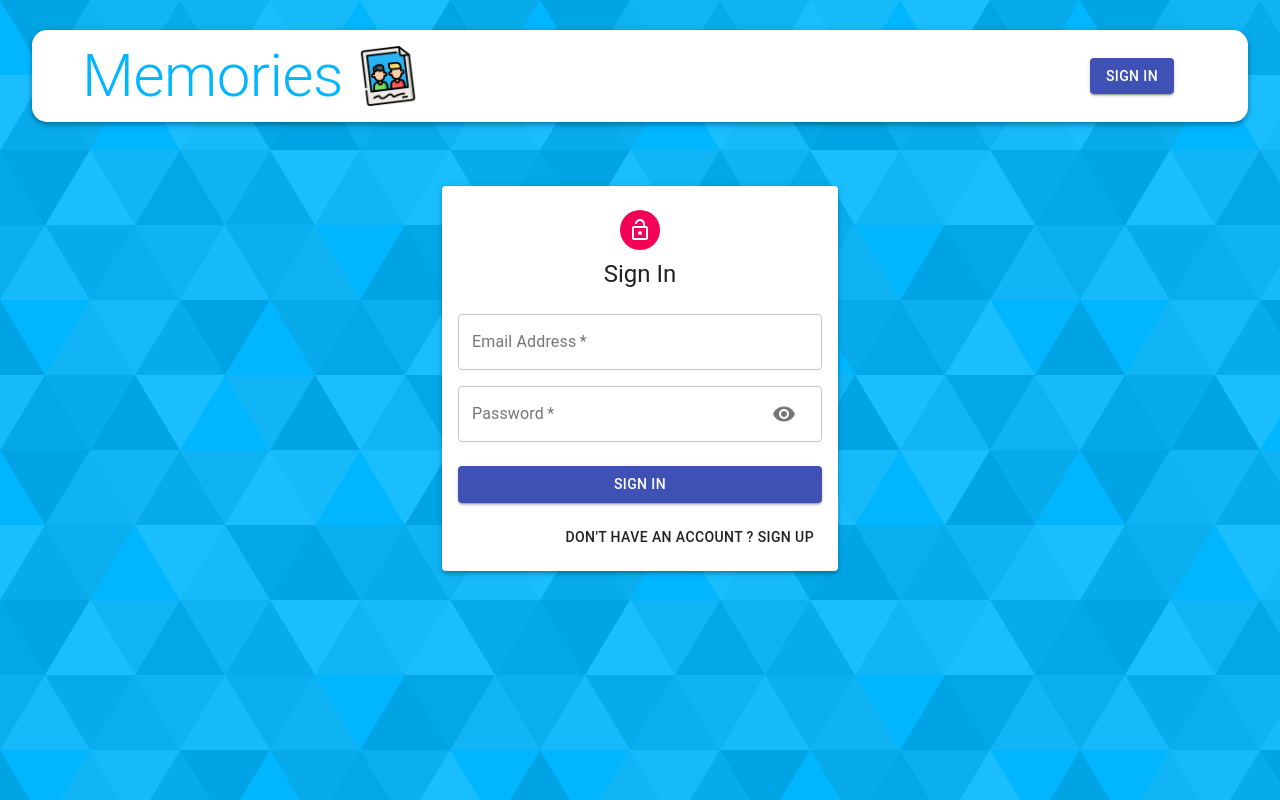
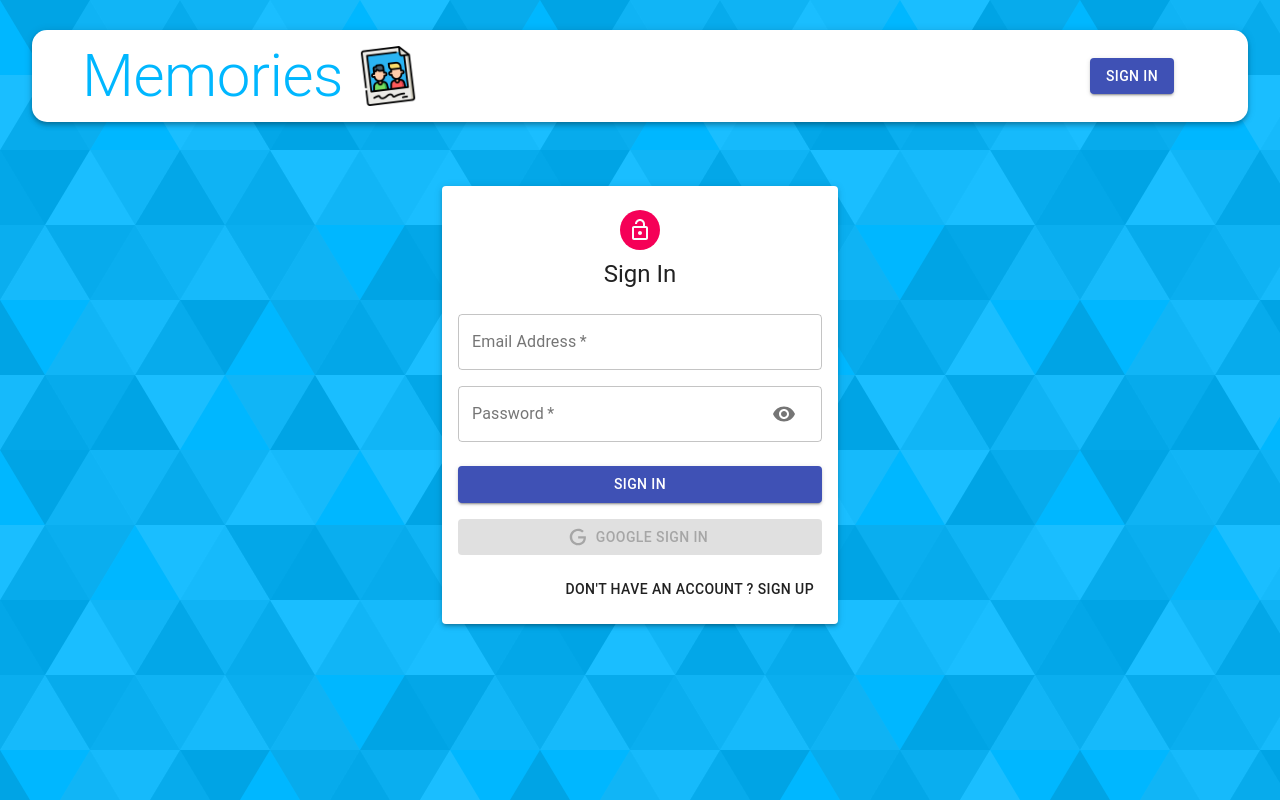
Before and after one commit to thanhnhan-12/Memories, a React (Create React App) app: page /auth in a window 1280 px wide. Built offline with nearby package versions, Linux system fonts and the light colour scheme.

Commit message:
Google Login

```diff
--- a/src/components/Auth/Auth.js
+++ b/src/components/Auth/Auth.js
@@ -1,10 +1,20 @@
-import React, { useState } from 'react'
-import { Avatar, Button, Paper, Grid, Typography, Container } from '@material-ui/core';
-import { GoogleLogin } from 'react-google-login';
+import React, { useState } from "react";
+import {
+  Avatar,
+  Button,
+  Paper,
+  Grid,
+  Typography,
+  Container,
+} from "@material-ui/core";
 
-import LockOutLinedIcon from '@material-ui/icons/LockOpenOutlined';
-import useStyles from './styles';
-import Input from './Input';
+import { GoogleLogin } from "react-google-login";
+import { useDispatch } from 'react-redux';
+
+import Icon from './icon'
+import LockOutLinedIcon from "@material-ui/icons/LockOpenOutlined";
+import useStyles from "./styles";
+import Input from "./Input";
 
 function Auth() {
   const classes = useStyles();
@@ -13,56 +23,128 @@
 
   const [isSignup, setIsSignup] = useState(false);
 
+  const dispatch = useDispatch();
+
   const handleShowPassword = () => {
-    setShowPassword((prevShowPassword) => !prevShowPassword );
-  }
+    setShowPassword((prevShowPassword) => !prevShowPassword);
+  };
 
-  const handleSubmit = () => {
+  const handleSubmit = () => {};
 
-  }
-
-  const handleChange = () => {
-
-  }
+  const handleChange = () => {};
 
   const switchMode = () => {
     setIsSignup((prevIsSignup) => !prevIsSignup);
     handleShowPassword(false);
+  };
+
+  const googleSuccess = async (res) => {
+    const result = res?.profileObj;
+    const token = res?.tokenId;
+
+    try {
+      dispatch({ type: 'AUTH', data: { result, token } });
+
+    } catch (error) {
+      console.log(error);
     }
+  };
+
+
+  const googleFailure = (error) => {
+    console.log(error)
+    console.log("Google Sign In was unsuccessful. Try Again Later");
+  };
 
   return (
     <Container component="main" maxWidth="xs">
       <Paper className={classes.paper} elevation={3}>
         <Avatar className={classes.avatar}>
-          <LockOutLinedIcon/>
+          <LockOutLinedIcon />
         </Avatar>
-        <Typography variant='h5'>{isSignup ? 'Sign Up' : 'Sign In'}</Typography>
+        <Typography variant="h5">{isSignup ? "Sign Up" : "Sign In"}</Typography>
         <form className={classes.form} onSubmit={handleSubmit}>
           <Grid container spacing={2}>
-            { isSignup && (
+            {isSignup && (
               <>
-                    <Input name='firstName' label="First Name" handleChange={handleChange} autoFocus half />
-                    <Input name='firstName' label="First Name" handleChange={handleChange} half />
+                <Input
+                  name="firstName"
+                  label="First Name"
+                  handleChange={handleChange}
+                  autoFocus
+                  half
+                />
+                <Input
+                  name="firstName"
+                  label="First Name"
+                  handleChange={handleChange}
+                  half
+                />
               </>
             )}
-            <Input name="email" label="Email Address" handleChange={handleChange} type="email" />
-            <Input name="password" label="Password" handleChange={handleChange} type={showPassword ? "text" : "password"} handleShowPassword={handleShowPassword} />
-            { isSignup && <Input name="confirmPassword" label="Repeat Password" handleChange={handleChange} type="password" /> }
+            <Input
+              name="email"
+              label="Email Address"
+              handleChange={handleChange}
+              type="email"
+            />
+            <Input
+              name="password"
+              label="Password"
+              handleChange={handleChange}
+              type={showPassword ? "text" : "password"}
+              handleShowPassword={handleShowPassword}
+            />
+            {isSignup && (
+              <Input
+                name="confirmPassword"
+                label="Repeat Password"
+                handleChange={handleChange}
+                type="password"
+              />
+            )}
           </Grid>
-          <Button type='submit' fullWidth variant='contained' color='primary' className={classes.submit}>
-            { isSignup ? "Sign Up" : "Sign In" }
+          <Button
+            type="submit"
+            fullWidth
+            variant="contained"
+            color="primary"
+            className={classes.submit}
+          >
+            {isSignup ? "Sign Up" : "Sign In"}
           </Button>
-          <Grid container justifyContent='flex-end'>
+
+          <GoogleLogin
+            clientId="154089223167-b62v1hakvs4287nnlqk31taeb8i5tu3f.apps.googleusercontent.com"
+            render={(renderProps) => (
+              <Button
+                className={classes.googleButton}
+                color="primary"
+                fullWidth
+                onClick={renderProps.onClick}
+                disabled={renderProps.disabled}
+                startIcon={<Icon />}
+                variant="contained"
+              > Google Sign In </Button>
+            )}
+            onSuccess={googleSuccess}
+            onFailure={googleFailure}
+            cookiePolicy="single_host_origin"
+          />
+
+          <Grid container justifyContent="flex-end">
             <Grid item>
               <Button onClick={switchMode}>
-                  { isSignup ? "Already have an account ? Sign In " : "Don't have an account ? Sign Up" }
+                {isSignup
+                  ? "Already have an account ? Sign In "
+                  : "Don't have an account ? Sign Up"}
               </Button>
             </Grid>
           </Grid>
         </form>
       </Paper>
     </Container>
-  )
+  );
 }
 
-export default Auth
+export default Auth;
--- /dev/null
+++ b/src/components/Auth/icon.js
@@ -0,0 +1,14 @@
+import React from "react";
+
+function Icon() {
+  return (
+    <svg style={{ width: "20px", height: "20px" }} viewBox="0 0 24 24">
+      <path
+        fill="currentColor"
+        d="M21.35,11.1H12.18V13.83H18.69C18.36,17.64 15.19,19.27 12.19,19.27C8.36,19.27 5,16.25 5,12C5,7.9 8.2,4.73 12.2,4.73C15.29,4.73 17.1,6.7 17.1,6.7L19,4.72C19,4.72 16.56,2 12.1,2C6.42,2 2.03,6.8 2.03,12C2.03,17.05 6.16,22 12.25,22C17.6,22 21.5,18.33 21.5,12.91C21.5,11.76 21.35,11.1 21.35,11.1V11.1Z"
+      />
+    </svg>
+  );
+}
+
+export default Icon;
--- a/src/components/Navbar/Navbar.js
+++ b/src/components/Navbar/Navbar.js
@@ -1,4 +1,4 @@
-import React from "react";
+import React, { useState } from "react";
 import { AppBar, Avatar, Button, Toolbar, Typography } from "@material-ui/core";
 import { Link } from 'react-router-dom';
 
@@ -8,7 +8,9 @@
 function Navbar() {
   const classes = useStyles();
 
-  const user = null;
+  const [user, setUser] = useState(JSON.parse(localStorage.getItem('profile')));
+
+  console.log(user);
 
   return (
     <AppBar className={classes.appBar} position="static" color="inherit">
--- a/src/constants/actionTypes.js
+++ b/src/constants/actionTypes.js
@@ -2,3 +2,6 @@
 export const UPDATE = "UPDATE";
 export const DELETE = "DELETE";
 export const FETCH_ALL = "FETCH_ALL";
+
+export const AUTH = "AUTH";
+export const LOGOUT = "LOGOUT";
--- a/src/index.js
+++ b/src/index.js
@@ -4,7 +4,7 @@
 import { legacy_createStore as createStore, applyMiddleware, compose } from 'redux'
 import thunk from 'redux-thunk';
 
-import reducers from './reducers'
+import { reducers } from './reducers'
 
 import App from './App';
 import './index.css';
--- /dev/null
+++ b/src/reducers/auth.js
@@ -0,0 +1,16 @@
+import { AUTH, LOGOUT } from '../constants/actionTypes.js';
+
+const authReducer = (state = { authData: null }, action) => {
+  switch(action.type) {
+    case AUTH:
+      localStorage.setItem('profile', JSON.stringify({ ...action?.data }));
+
+      return { ...state, authData: action?.data};
+
+    default:
+      return state;
+  }
+};
+
+
+export default authReducer;
--- a/src/reducers/index.js
+++ b/src/reducers/index.js
@@ -1,5 +1,6 @@
-import { combineReducers } from "redux";
+import { combineReducers } from 'redux';
 
 import posts from './posts';
+import auth from './auth';
 
-export default combineReducers({ posts });
+export const reducers = combineReducers({ posts, auth });
```
Lines whose indentation alone changed are shown as unchanged.
